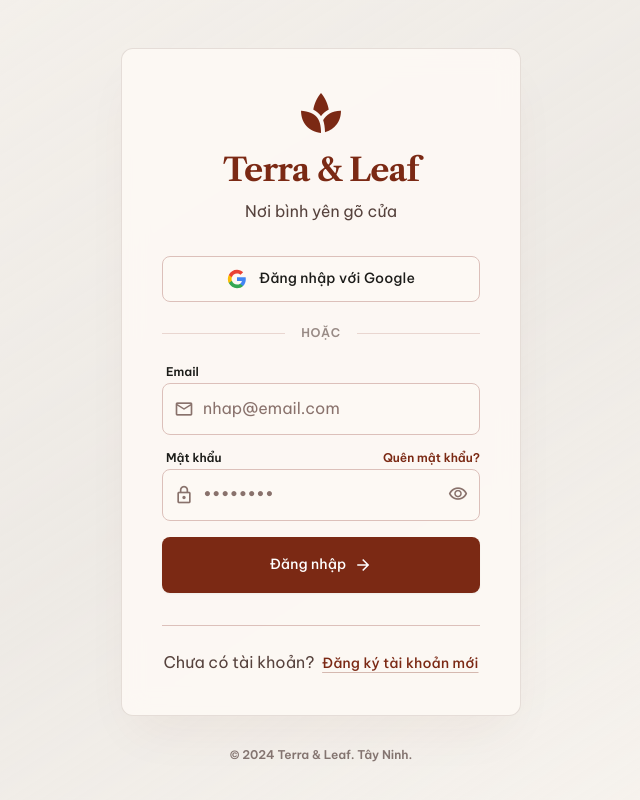
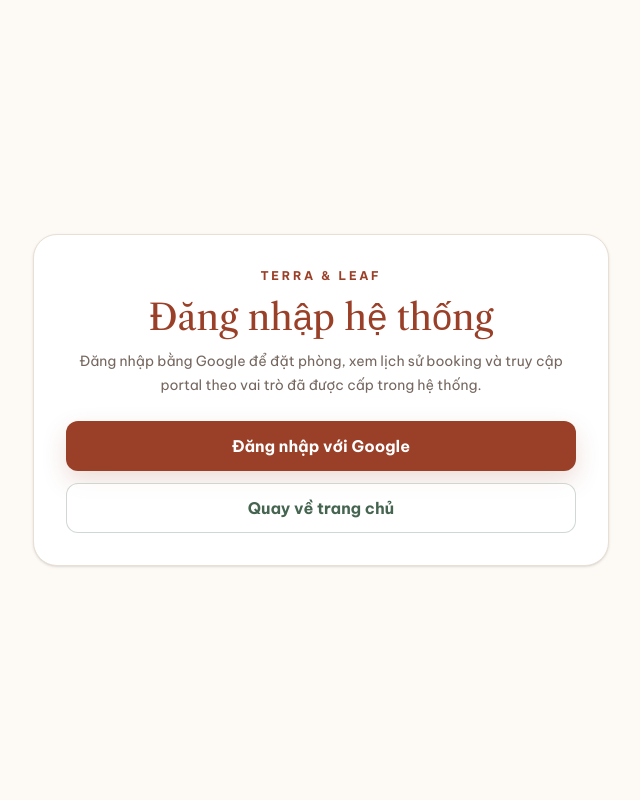
Before and after one commit to TanPhucuit/homestaytayninh_frontend, a Next.js app: page /login in a window 1280 px wide. Shown: the whole page, without its empty margins (319-959 px from the left). Built offline with nearby package versions, Linux system fonts and the light colour scheme.

Commit message:
Fix production frontend navigation and API fallback

```diff
--- a/src/app/login/page.tsx
+++ b/src/app/login/page.tsx
@@ -1,6 +1,21 @@
-import { StitchFrame } from "@/components/stitch-frame";
-import { stitchPages } from "@/lib/stitch-pages";
+import Link from "next/link";
 
 export default function LoginPage() {
-  return <StitchFrame src={stitchPages.login} title="Đăng nhập hệ thống Terra & Leaf" interaction="login" />;
+  return (
+    <main className="flex min-h-screen items-center justify-center bg-[#fdf9f4] px-4 py-10 text-[#2b211d]">
+      <section className="w-full max-w-xl rounded-3xl border border-[#eadfd3] bg-white p-8 text-center shadow-sm">
+        <p className="eyebrow">Terra & Leaf</p>
+        <h1 className="mt-3 text-4xl text-[#9a4029]">Đăng nhập hệ thống</h1>
+        <p className="mt-3 text-sm leading-6 text-[#75675f]">
+          Đăng nhập bằng Google để đặt phòng, xem lịch sử booking và truy cập portal theo vai trò đã được cấp trong hệ thống.
+        </p>
+        <Link className="btn-primary mt-6 w-full" href="/auth/login/google?next=%2Fhomestays">
+          Đăng nhập với Google
+        </Link>
+        <Link className="btn-secondary mt-3 w-full" href="/">
+          Quay về trang chủ
+        </Link>
+      </section>
+    </main>
+  );
 }
--- a/src/components/stitch-frame.tsx
+++ b/src/components/stitch-frame.tsx
@@ -72,10 +72,12 @@
   switch (interaction) {
     case "login":
       linkControls(document, "Đăng nhập với Google", "/auth/login/google?next=%2Fhomestays");
+      linkControls(document, "Google", "/auth/login/google?next=%2Fhomestays");
       break;
     case "home":
       linkControls(document, "Đặt phòng ngay", "/homestays");
       linkControls(document, "Tìm kiếm", "/homestays");
+      linkControls(document, "Khám phá", "/homestays");
       break;
     case "search":
       linkControls(document, "Xem chi tiết", "/homestays/hs-ba-den");
--- a/src/lib/api-client.ts
+++ b/src/lib/api-client.ts
@@ -2,7 +2,9 @@
 import { createClient } from "@/utils/supabase/server";
 import { UserRole } from "./types";
 
-const API_URL = process.env.NEXT_PUBLIC_API_URL?.replace(/\/$/, "");
+const PRODUCTION_API_URL = "https://homestaytayninh-backend.onrender.com";
+const configuredApiUrl = process.env.NEXT_PUBLIC_API_URL?.replace(/\/$/, "");
+const API_URL = configuredApiUrl && !(process.env.VERCEL && configuredApiUrl.includes("localhost")) ? configuredApiUrl : PRODUCTION_API_URL;
 const AUTH_MODE = process.env.NEXT_PUBLIC_AUTH_MODE ?? "supabase";
 const ENABLE_MOCK_DATA = process.env.NEXT_PUBLIC_ENABLE_MOCK_DATA === "true";
 
@@ -110,13 +112,12 @@
 }
 
 export async function withMockFallback<T>(request: () => Promise<T>, fallback: T): Promise<T> {
-  if (!ENABLE_MOCK_DATA) {
-    return request();
-  }
-
   try {
     return await request();
-  } catch {
+  } catch (error) {
+    if (!ENABLE_MOCK_DATA && error instanceof ApiClientError && error.status && error.status < 500) {
+      throw error;
+    }
     return fallback;
   }
 }
--- a/src/lib/rbac.ts
+++ b/src/lib/rbac.ts
@@ -2,7 +2,9 @@
 import { createClient } from "@/utils/supabase/server";
 import { UserRole } from "./types";
 
-const API_URL = process.env.NEXT_PUBLIC_API_URL?.replace(/\/$/, "");
+const PRODUCTION_API_URL = "https://homestaytayninh-backend.onrender.com";
+const configuredApiUrl = process.env.NEXT_PUBLIC_API_URL?.replace(/\/$/, "");
+const API_URL = configuredApiUrl && !(process.env.VERCEL && configuredApiUrl.includes("localhost")) ? configuredApiUrl : PRODUCTION_API_URL;
 const AUTH_MODE = process.env.NEXT_PUBLIC_AUTH_MODE ?? "supabase";
 
 export interface SessionUser {
```
